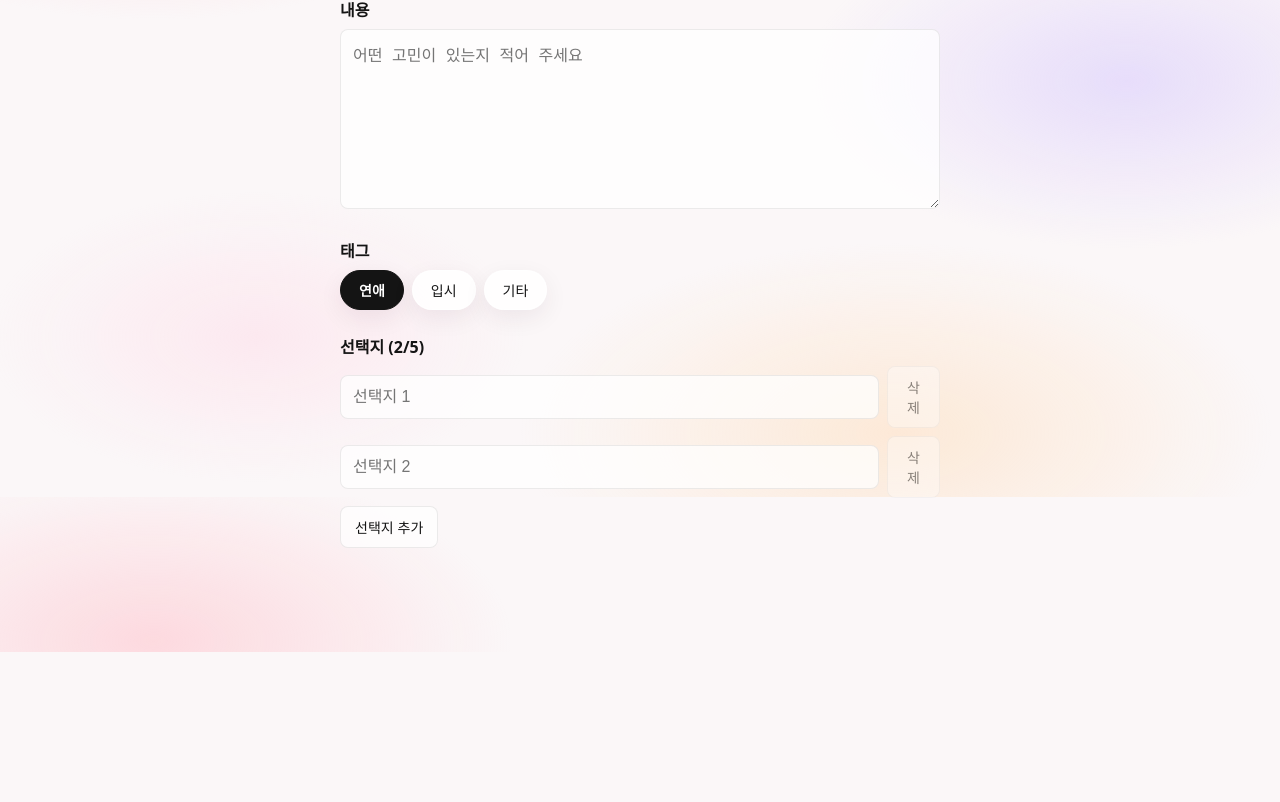
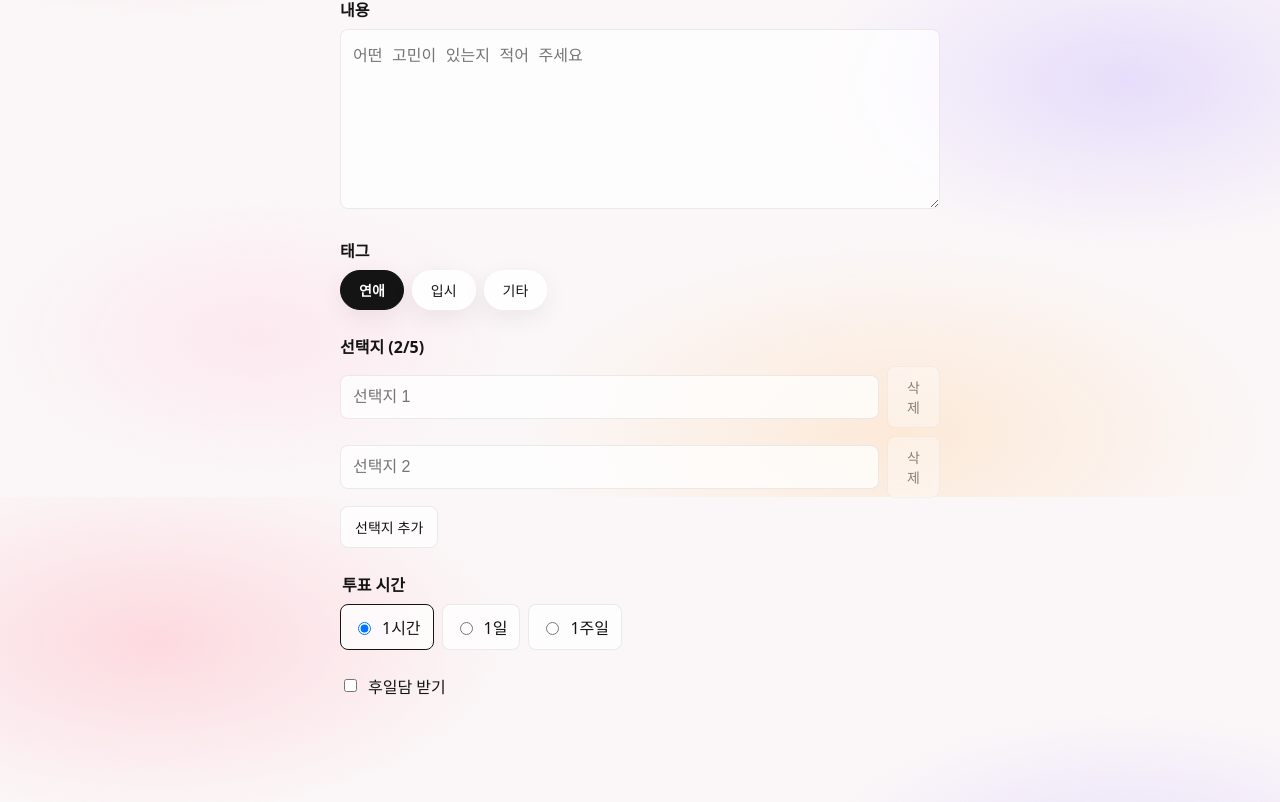
Before and after one commit to team-GoBack/GoBack, a React (Vite) app: page /write in a window 1280 px wide. Shown: the part 303-1105 px from the top of the page. Before the commit the page ends 955 px from the top, so only its background shows below. Built offline with nearby package versions, Linux system fonts and the light colour scheme; no server answers.

Commit message:
feat: 투표 시간과 후일담 설정

```diff
--- a/src/pages/WritePage.jsx
+++ b/src/pages/WritePage.jsx
@@ -1,12 +1,19 @@
 import { useState } from 'react'
 
 const tags = ['연애', '입시', '기타']
+const voteTimes = [
+  { hours: 1, label: '1시간' },
+  { hours: 24, label: '1일' },
+  { hours: 168, label: '1주일' },
+]
 
 export default function WritePage() {
   const [title, setTitle] = useState('')
   const [content, setContent] = useState('')
   const [tag, setTag] = useState('연애')
   const [options, setOptions] = useState(['', ''])
+  const [voteHours, setVoteHours] = useState(1)
+  const [wantsEpilogue, setWantsEpilogue] = useState(false)
 
   const styles = {
     page: {
@@ -64,6 +71,36 @@ export default function WritePage() {
       cursor: disabled ? 'not-allowed' : 'pointer',
       opacity: disabled ? 0.5 : 1,
     }),
+    fieldset: {
+      border: 'none',
+      padding: 0,
+      margin: 0,
+    },
+    voteTimeLabel: (isSelected) => ({
+      display: 'flex',
+      alignItems: 'center',
+      gap: '8px',
+      padding: '10px 12px',
+      border: isSelected
+        ? '1px solid var(--primary)'
+        : '1px solid var(--border)',
+      borderRadius: '8px',
+      backgroundColor: 'var(--card)',
+      color: 'var(--ink)',
+      cursor: 'pointer',
+    }),
+    voteTimeList: {
+      display: 'flex',
+      flexWrap: 'wrap',
+      gap: '8px',
+    },
+    epilogueLabel: {
+      display: 'flex',
+      alignItems: 'center',
+      gap: '8px',
+      color: 'var(--ink)',
+      cursor: 'pointer',
+    },
   }
 
   function updateOption(index, value) {
@@ -173,6 +210,43 @@ export default function WritePage() {
           선택지 추가
         </button>
       </div>
+
+      <div style={styles.field}>
+        <fieldset style={styles.fieldset}>
+          <legend style={styles.label}>투표 시간</legend>
+          <div style={styles.voteTimeList}>
+            {voteTimes.map((item) => (
+              <label
+                key={item.hours}
+                htmlFor={`vote-time-${item.hours}`}
+                style={styles.voteTimeLabel(voteHours === item.hours)}
+              >
+                <input
+                  id={`vote-time-${item.hours}`}
+                  type="radio"
+                  name="voteHours"
+                  value={item.hours}
+                  checked={voteHours === item.hours}
+                  onChange={() => setVoteHours(item.hours)}
+                />
+                {item.label}
+              </label>
+            ))}
+          </div>
+        </fieldset>
+      </div>
+
+      <div style={styles.field}>
+        <label htmlFor="wants-epilogue" style={styles.epilogueLabel}>
+          <input
+            id="wants-epilogue"
+            type="checkbox"
+            checked={wantsEpilogue}
+            onChange={(event) => setWantsEpilogue(event.target.checked)}
+          />
+          후일담 받기
+        </label>
+      </div>
     </main>
   )
 }
```
